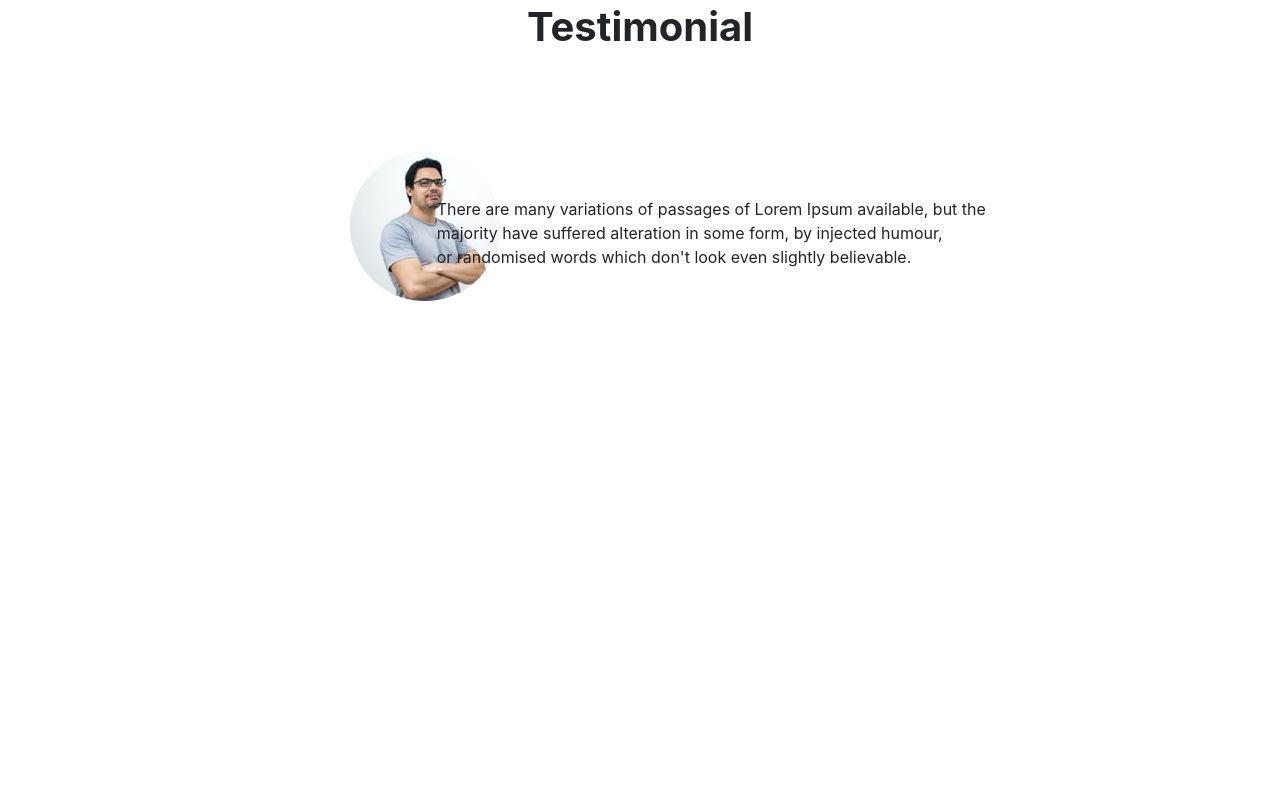
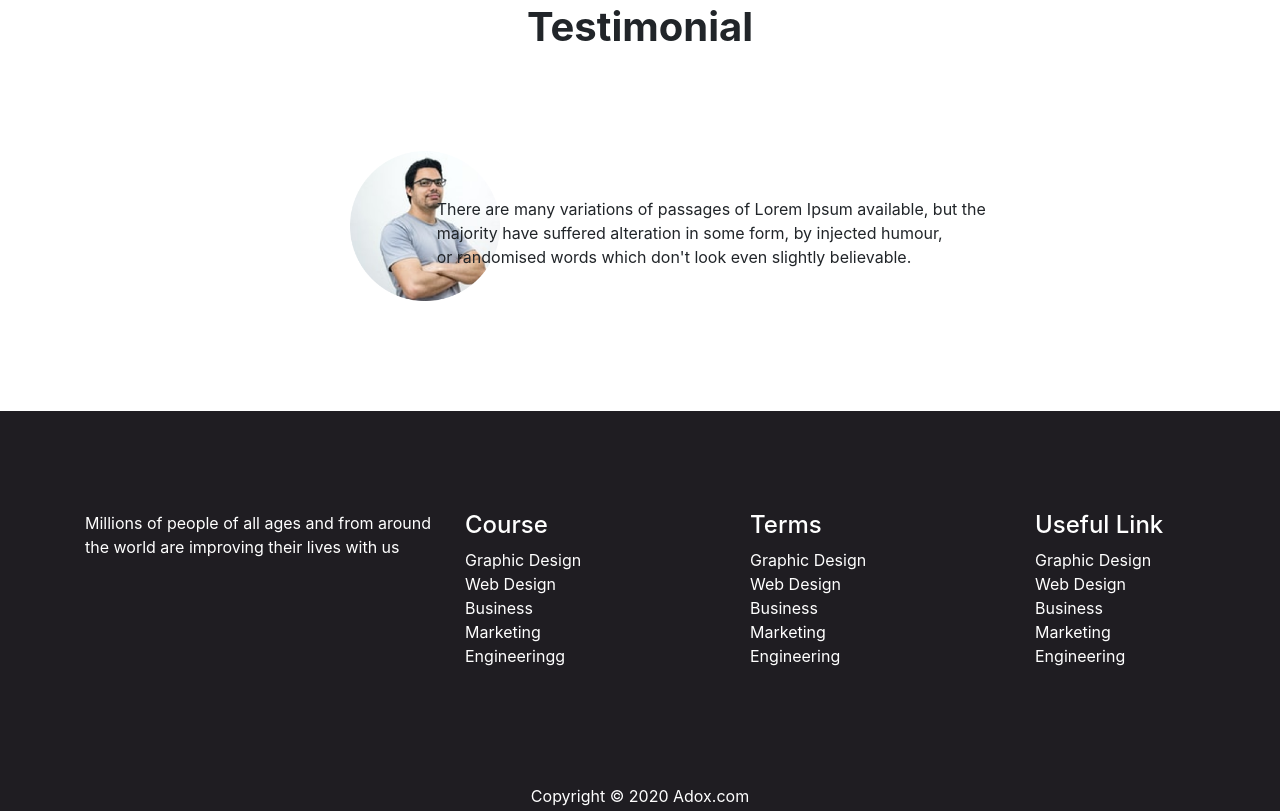
Before and after one commit to SakhawatAdox/E-school, a plain HTML site: page index.html in a window 1280 px wide. Shown: the part 1578-2389 px from the top of the page. Before the commit the page ends 1909 px from the top, so only its background shows below. Drawn offline with nearby package versions, Linux system fonts and the light colour scheme.

Commit message:
done my project

```diff
--- a/index.html
+++ b/index.html
@@ -58,7 +58,7 @@
               <img class="card-img-top" src="eschool/icon/book.png">
               <div class="card-body">
                 <h5 class="card-title">1500+ Topic</h5>
-                <p class="card-text">Learn Anuthing</p>
+                <p class="card-text">Learn Anything</p>
               </div>
             </div>
           </div>
@@ -67,7 +67,7 @@
               <img class="card-img-top" src="eschool/icon/student.png">
               <div class="card-body">
                 <h5 class="card-title">1800+ Students</h5>
-                <p class="card-text">Learn Anuthing</p>
+                <p class="card-text">Learn Anything</p>
               </div>
             </div>
           </div>
@@ -76,7 +76,7 @@
               <img class="card-img-top" src="eschool/icon/students.png">
               <div class="card-body">
                 <h5 class="card-title">2000+ Student</h5>
-                <p class="card-text">Learn Anuthing</p>
+                <p class="card-text">Learn Anything</p>
               </div>
             </div>
           </div>
@@ -85,7 +85,7 @@
               <img class="card-img-top" src="eschool/ICON/test.png">
               <div class="card-body">
                 <h5 class="card-title">9K+ Test Token</h5>
-                <p class="card-text">Learn Anuthing</p>
+                <p class="card-text">Learn Anything</p>
               </div>
             </div>
           </div>
@@ -147,7 +147,7 @@
                 <div class="col-md-4">
                     <img id="man-im" src="eschool/Photos/Man.png" alt="">
                 </div>
-                <div class="col-md-8 d-flex align-items-center">
+                <div class="col-md-8 d-flex align-items-center" id="text-side-man">
                     <p>There are many variations of passages of Lorem Ipsum available, but the <br>
 
                         majority have suffered alteration in  some form, by injected humour,<br>
@@ -155,6 +155,31 @@
                        or randomised words which don't look even slightly believable.</p>
                 </div>
             </div>
+            <section>
+                <div class="container">
+                    <div class="row" id="last-row">
+                        <div class="col-md-4">
+                            <p class="last-para">Millions of people of all ages and from around the world are improving their lives with us</p>
+                        </div>
+                        <div class="col-md-3">
+                            <h4>Course</h4>
+                            <p class="last-para">Graphic Design <br> Web Design <br> Business <br> Marketing <br> Engineeringg</p>
+                        </div>
+                        <div class="col-md-3">
+                            <h4>Terms</h4>
+                            <p class="last-para">Graphic Design <br> Web Design <br> Business <br> Marketing <br> Engineering</p>
+                        </div>
+                        <div class="col-md-2">
+                            <h4>Useful Link</h4>
+                            <p class="last-para">Graphic Design <br> Web Design <br> Business <br> Marketing <br> Engineering</p>
+                        </div>
+                    </div>
+                </div>
+                <footer>
+                    <p class="last-para">Copyright © 2020 Adox.com</p>
+                </footer>
+            </section>
+
 
 
 
--- a/style.css
+++ b/style.css
@@ -2,9 +2,7 @@
 img{
     width: 150px;
 }
-#sing-in{
 
-}
 button{
     background-color: rgb(11, 199, 127);
     color: #fff;
@@ -13,6 +11,9 @@ button{
     padding: 9px 25px;
     cursor: wait;
     padding: 9px 35px;
+}
+button:hover{
+    box-shadow:10px 10px 25px rgb(4, 102, 4);
 }
 .illustration{
     width: 500px;
@@ -78,3 +79,24 @@ h5{
     margin-bottom: 30px;
     margin-left: 350px;
 }
+section{
+    height: 400px;
+    background-color: rgb(31, 29, 34);
+}
+#last-row{
+    margin-top: 80px;
+    padding-top: 100px;
+}
+.last-para{
+    color: white;
+    font-weight: 400;
+}
+h4{
+    color: white;
+}
+footer{
+    text-align: center;
+}
+#text-side-man{
+    font-weight: 400;
+}
```
